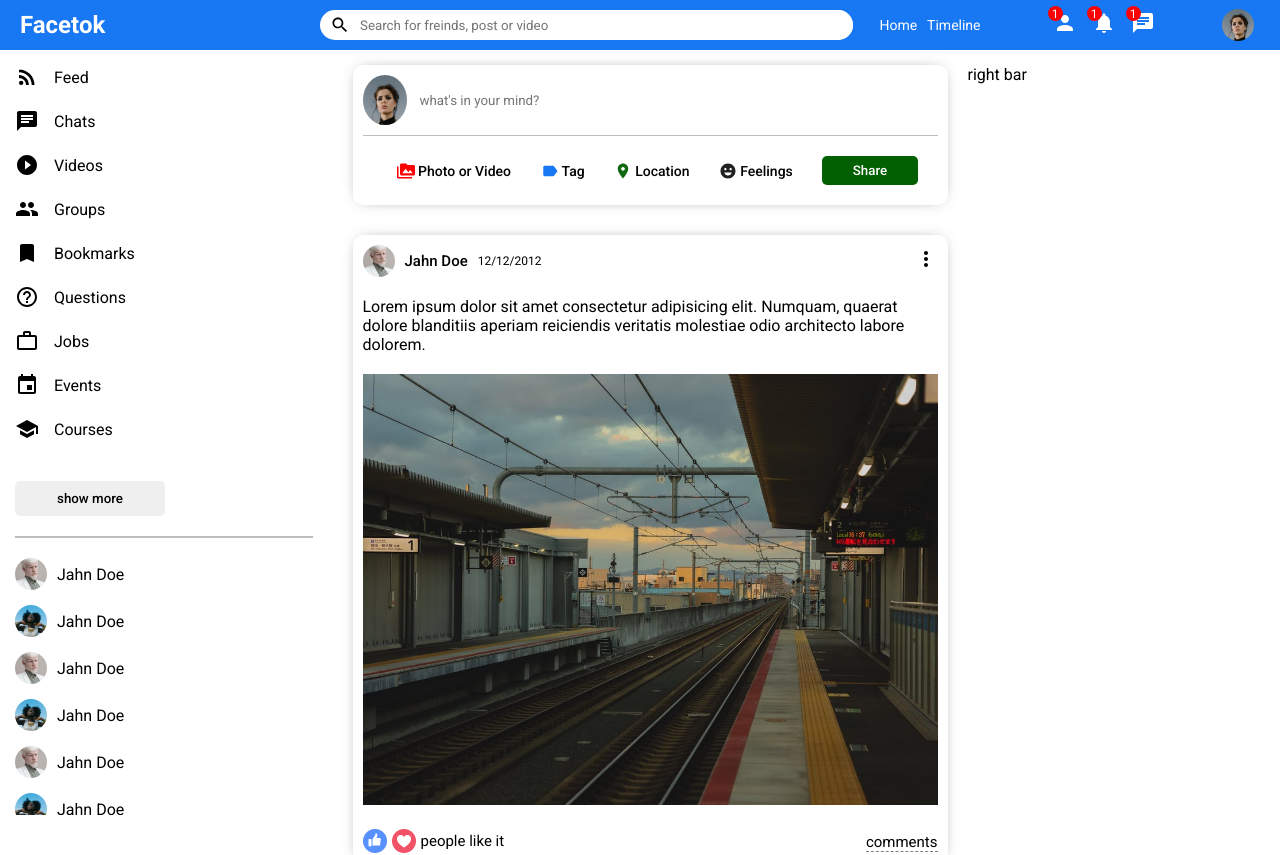
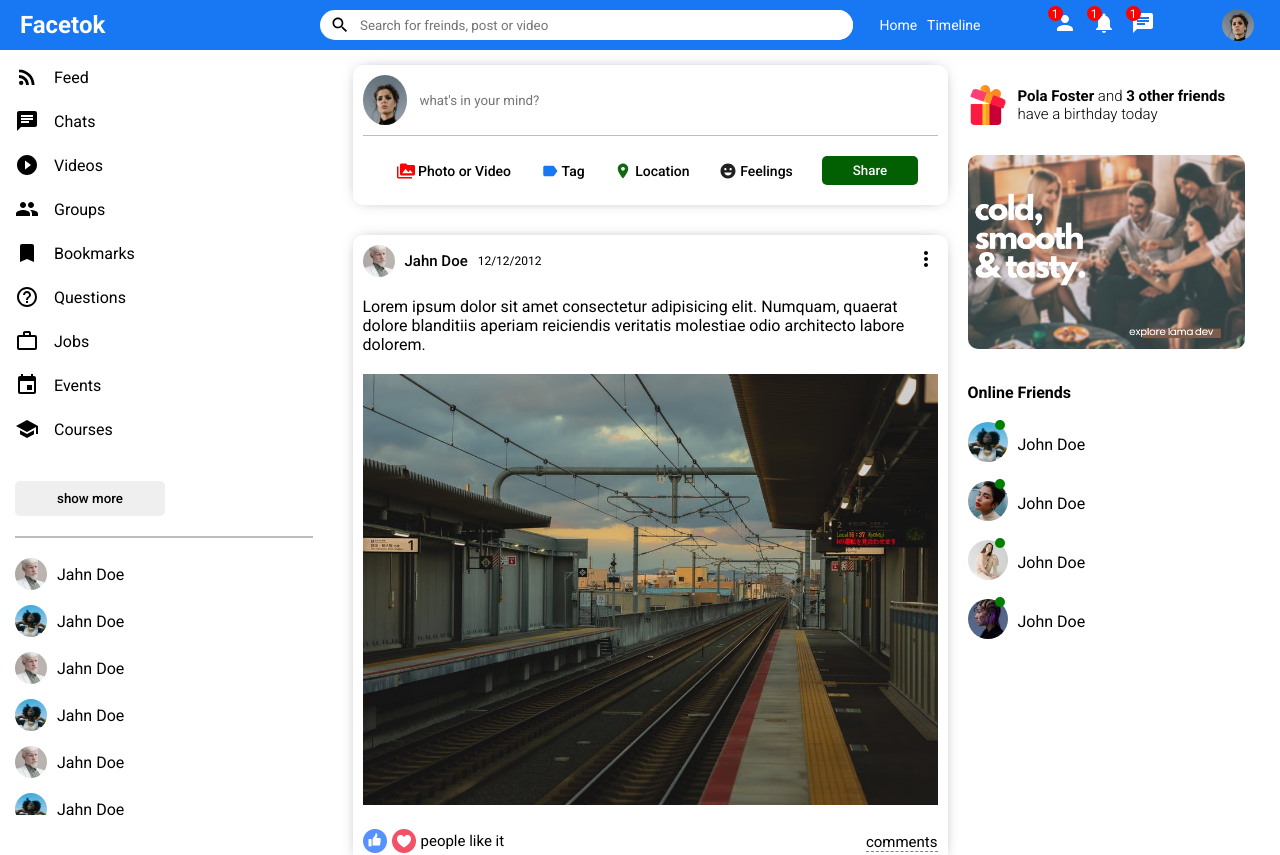
Before and after one commit to swelam0/MERN-FaceBook, a React (Create React App) app in the folder client/: page / in a window 1280 px wide. Shown: the top 855 px of the page. Built offline with nearby package versions, Linux system fonts and the light colour scheme.

Commit message:
home right bar component

```diff
--- /dev/null
+++ b/client/src/components/rightbar/RightOnlineFriends.jsx
@@ -0,0 +1,73 @@
+import styled from 'styled-components'
+
+const RightOnlineFriends = () => {
+	return (
+		<Container>
+			<li>
+				<div className='imgContainer'>
+					<img src='assets/person/3.jpeg' alt='user' />
+				</div>
+
+				<span className='userName'>John Doe</span>
+			</li>
+			<li>
+				<div className='imgContainer'>
+					<img src='assets/person/4.jpeg' alt='user' />
+				</div>
+
+				<span className='userName'>John Doe</span>
+			</li>
+			<li>
+				<div className='imgContainer'>
+					<img src='assets/person/5.jpeg' alt='user' />
+				</div>
+
+				<span className='userName'>John Doe</span>
+			</li>
+			<li>
+				<div className='imgContainer'>
+					<img src='assets/person/6.jpeg' alt='user' />
+				</div>
+
+				<span className='userName'>John Doe</span>
+			</li>
+		</Container>
+	)
+}
+
+const Container = styled.ul`
+	li {
+		cursor: pointer;
+		display: flex;
+		align-items: center;
+		margin-bottom: 15px;
+
+		.imgContainer {
+			margin-right: 10px;
+			position: relative;
+
+			img {
+				width: 40px;
+				height: 40px;
+				border-radius: 50%;
+				object-fit: cover;
+			}
+
+			&::after {
+				position: absolute;
+				content: '';
+				background-color: green;
+				width: 10px;
+				height: 10px;
+				border-radius: 50%;
+				top: -2px;
+				left: 27px;
+			}
+		}
+
+		.userName {
+		}
+	}
+`
+
+export default RightOnlineFriends
--- a/client/src/components/rightbar/Rightbar.jsx
+++ b/client/src/components/rightbar/Rightbar.jsx
@@ -1,11 +1,56 @@
 import styled from 'styled-components'
+import RightOnlineFriends from './RightOnlineFriends'
 
 const Rightbar = () => {
-	return <Container>right bar</Container>
+	return (
+		<Container>
+			<div className='rightbarWrapper'>
+				<div className='birthdayContainer'>
+					<img src='assets/gift.png' alt='img' />
+					<span>
+						<b>Pola Foster</b> and <b>3 other friends</b> have a birthday today
+					</span>
+				</div>
+				<img className='rightbarAd' src='assets/ad.png' alt='' />
+				<h4 className='rightbarTitle'>Online Friends</h4>
+				<RightOnlineFriends />
+			</div>
+		</Container>
+	)
 }
 const Container = styled.div`
 	flex: 3;
 	height: calc(100vh-50px);
+
+	.rightbarWrapper {
+		padding: 20px 20px 0 0;
+	}
+
+	.birthdayContainer {
+		display: flex;
+		align-items: center;
+
+		img {
+			width: 40px;
+			height: 40px;
+			margin-right: 10px;
+		}
+
+		span {
+			font-weight: 300;
+			font-size: 15px;
+		}
+	}
+
+	.rightbarAd {
+		width: 100%;
+		border-radius: 10px;
+		margin: 30px 0;
+	}
+
+	.rightbarTitle {
+		margin-bottom: 20px;
+	}
 `
 
 export default Rightbar
```
Also changed, not shown: client/src/dummyData.js (+56 -56 lines).
